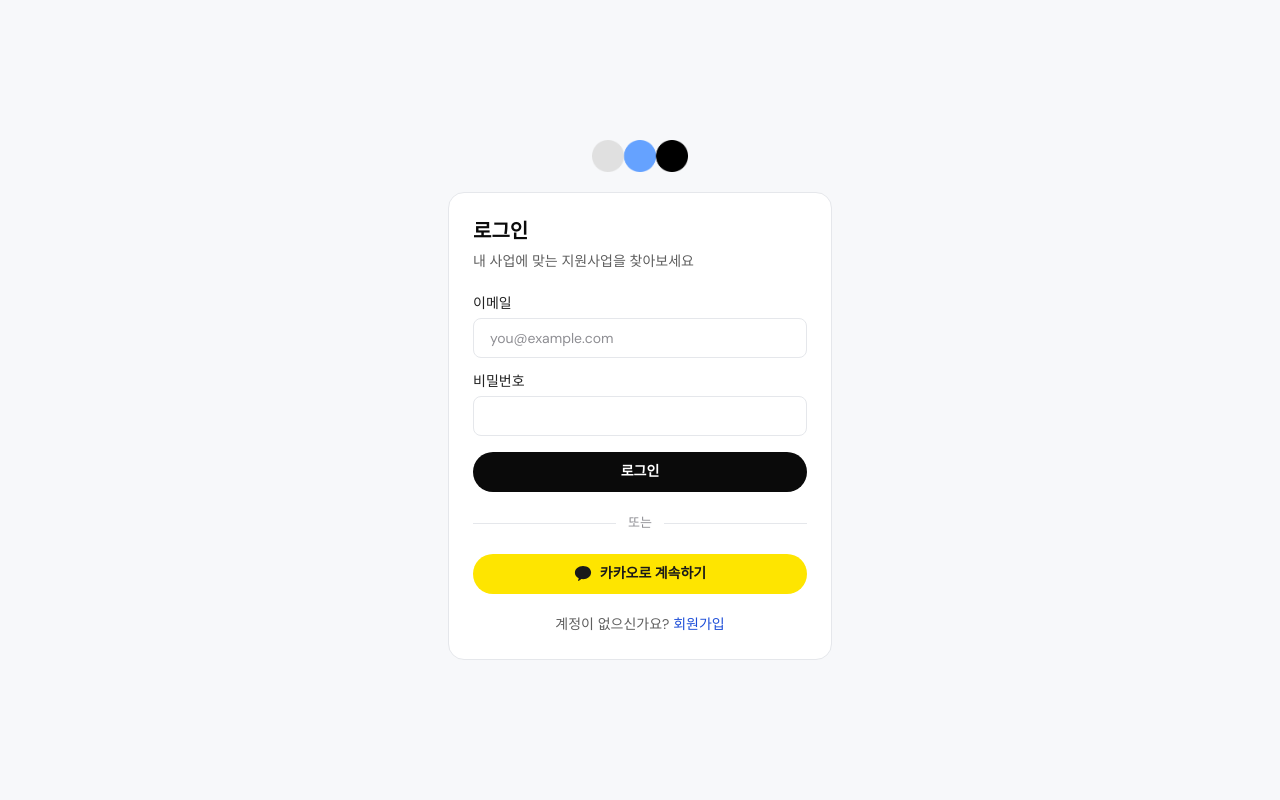
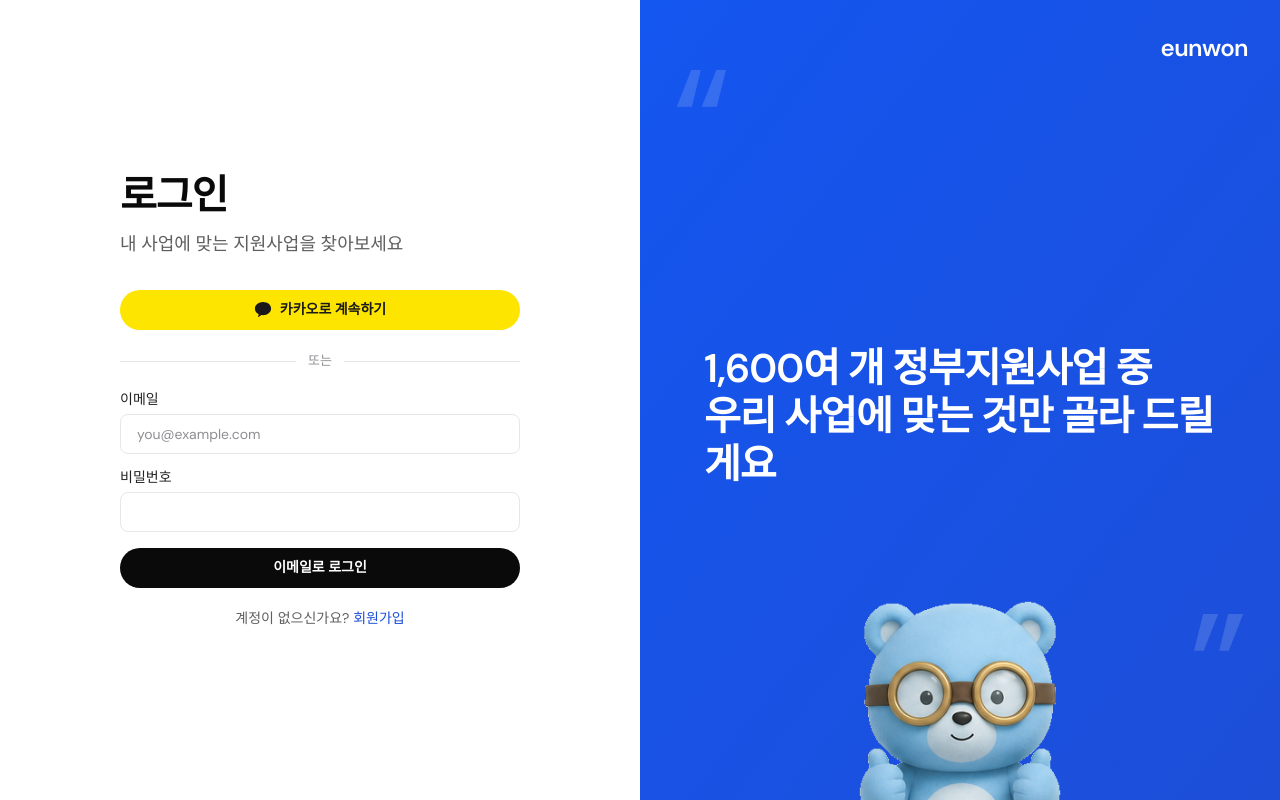
Before and after one commit to dldnlee/eunwon, a Next.js app: page /login in a window 1280 px wide. Built offline with nearby package versions, Linux system fonts and the light colour scheme.

Commit message:
feat: split-screen auth layout for login and signup

```diff
--- a/app/(auth)/login/page.tsx
+++ b/app/(auth)/login/page.tsx
@@ -7,8 +7,7 @@ import { createClient } from '@/lib/supabase/client';
 import { Button } from '@/components/ui/button';
 import { Input } from '@/components/ui/input';
 import { Label } from '@/components/ui/label';
-import { Card, CardContent, CardHeader, CardTitle, CardDescription } from '@/components/ui/card';
-import { Logo } from '@/components/Logo';
+import { AuthSplitLayout } from '@/components/AuthSplitLayout';
 import { KakaoLoginButton } from '@/components/KakaoLoginButton';
 
 function LoginForm() {
@@ -42,12 +41,18 @@ function LoginForm() {
   }
 
   return (
-    <Card className="w-full max-w-sm">
-      <CardHeader>
-        <CardTitle>로그인</CardTitle>
-        <CardDescription>내 사업에 맞는 지원사업을 찾아보세요</CardDescription>
-      </CardHeader>
-      <CardContent>
+    <AuthSplitLayout
+      title="로그인"
+      description="내 사업에 맞는 지원사업을 찾아보세요"
+    >
+      <KakaoLoginButton nextPath={searchParams.get('next') ?? undefined} />
+
+      <div className="my-lg flex items-center gap-sm text-caption text-stone">
+        <span className="h-px flex-1 bg-hairline" />
+        또는
+        <span className="h-px flex-1 bg-hairline" />
+      </div>
+
       <form onSubmit={handleSubmit} className="flex flex-col gap-md" noValidate>
         <div className="flex flex-col gap-xs">
           <Label htmlFor="email">이메일</Label>
@@ -82,33 +87,24 @@ function LoginForm() {
           </p>
         )}
         <Button type="submit" disabled={loading} className="w-full">
-            {loading ? '로그인 중...' : '로그인'}
+          {loading ? '로그인 중...' : '이메일로 로그인'}
         </Button>
       </form>
-        <div className="my-lg flex items-center gap-sm text-caption text-stone">
-          <span className="h-px flex-1 bg-hairline" />
-          또는
-          <span className="h-px flex-1 bg-hairline" />
-        </div>
-        <KakaoLoginButton nextPath={searchParams.get('next') ?? undefined} />
+
       <p className="mt-lg text-center text-body-sm text-steel">
         계정이 없으신가요?{' '}
         <Link href="/signup" className="font-medium text-brand-blue-deep hover:underline">
           회원가입
         </Link>
       </p>
-      </CardContent>
-    </Card>
+    </AuthSplitLayout>
   );
 }
 
 export default function LoginPage() {
   return (
-    <div className="flex min-h-screen flex-col items-center justify-center gap-lg bg-surface p-md">
-      <Logo className="h-8 w-auto" />
     <Suspense>
       <LoginForm />
     </Suspense>
-    </div>
   );
 }
--- a/app/(auth)/signup/page.tsx
+++ b/app/(auth)/signup/page.tsx
@@ -7,8 +7,7 @@ import { createClient } from '@/lib/supabase/client';
 import { Button } from '@/components/ui/button';
 import { Input } from '@/components/ui/input';
 import { Label } from '@/components/ui/label';
-import { Card, CardContent, CardHeader, CardTitle, CardDescription } from '@/components/ui/card';
-import { Logo } from '@/components/Logo';
+import { AuthSplitLayout } from '@/components/AuthSplitLayout';
 import { KakaoLoginButton } from '@/components/KakaoLoginButton';
 
 const EMAIL_PATTERN = /^[^\s@]+@[^\s@]+\.[^\s@]+$/;
@@ -70,14 +69,10 @@ export default function SignupPage() {
   }
 
   return (
-    <div className="flex min-h-screen flex-col items-center justify-center gap-lg bg-surface p-md">
-      <Logo className="h-8 w-auto" />
-      <Card className="w-full max-w-sm">
-        <CardHeader>
-          <CardTitle>회원가입</CardTitle>
-          <CardDescription>무료로 5개 지원사업 매칭을 받아보세요</CardDescription>
-        </CardHeader>
-        <CardContent>
+    <AuthSplitLayout
+      title="회원가입"
+      description="무료로 5개 지원사업 매칭을 받아보세요"
+    >
       {sent ? (
         <div
           role="status"
@@ -97,6 +92,14 @@ export default function SignupPage() {
         </div>
       ) : (
         <>
+          <KakaoLoginButton />
+
+          <div className="my-lg flex items-center gap-sm text-caption text-stone">
+            <span className="h-px flex-1 bg-hairline" />
+            또는
+            <span className="h-px flex-1 bg-hairline" />
+          </div>
+
           <form onSubmit={handleSubmit} className="flex flex-col gap-md" noValidate>
             <div className="flex flex-col gap-xs">
               <Label htmlFor="email">이메일</Label>
@@ -146,15 +149,10 @@ export default function SignupPage() {
               </p>
             )}
             <Button type="submit" disabled={loading} className="w-full">
-                  {loading ? '가입 중...' : '회원가입'}
+              {loading ? '가입 중...' : '이메일로 회원가입'}
             </Button>
           </form>
-              <div className="my-lg flex items-center gap-sm text-caption text-stone">
-                <span className="h-px flex-1 bg-hairline" />
-                또는
-                <span className="h-px flex-1 bg-hairline" />
-              </div>
-              <KakaoLoginButton />
+
           <p className="mt-lg text-center text-body-sm text-steel">
             이미 계정이 있으신가요?{' '}
             <Link href="/login" className="font-medium text-brand-blue-deep hover:underline">
@@ -163,8 +161,6 @@ export default function SignupPage() {
           </p>
         </>
       )}
-        </CardContent>
-      </Card>
-    </div>
+    </AuthSplitLayout>
   );
 }
--- /dev/null
+++ b/components/AuthSplitLayout.tsx
@@ -0,0 +1,72 @@
+import Image from 'next/image';
+
+/** Make.com-style split auth layout: form column on the left, full-bleed brand
+ *  panel on the right (desktop only — collapses to a single centered column with
+ *  the logo on top below lg). Form content stays in the pages; this only owns
+ *  the chrome. */
+export function AuthSplitLayout({
+  title,
+  description,
+  children,
+}: {
+  title: string;
+  description: string;
+  children: React.ReactNode;
+}) {
+  return (
+    <div className="flex min-h-screen bg-canvas">
+      {/* Left — form column */}
+      <div className="flex w-full flex-col justify-center px-md py-section-lg lg:w-1/2 lg:px-xxl">
+        <div className="mx-auto flex w-full max-w-[400px] flex-col">
+          {/* Logo lives on the brand panel on desktop; keep it here on mobile where
+              the panel is hidden. */}
+          <p className="mb-xxl text-heading-sm font-semibold tracking-tight text-ink lg:hidden">
+            eunwon
+          </p>
+          <h1 className="text-heading-lg text-ink">{title}</h1>
+          <p className="mb-xxl mt-sm text-subtitle text-steel">{description}</p>
+          {children}
+        </div>
+      </div>
+
+      {/* Right — brand panel (desktop only) */}
+      <aside className="relative hidden w-1/2 flex-col justify-between overflow-hidden bg-gradient-to-br from-brand-blue to-brand-blue-deep p-xxl lg:flex">
+        {/* Oversized decorative quote marks, echoing the source design's quote layout */}
+        <span
+          aria-hidden="true"
+          className="pointer-events-none absolute left-xxl top-section-sm select-none text-[160px] leading-none text-white/15"
+        >
+          &ldquo;
+        </span>
+        <span
+          aria-hidden="true"
+          className="pointer-events-none absolute bottom-section-sm right-xxl select-none text-[160px] leading-none text-white/15"
+        >
+          &rdquo;
+        </span>
+
+        <p className="text-right text-heading-sm font-semibold tracking-tight text-on-dark">
+          eunwon
+        </p>
+
+        <div className="relative flex flex-1 items-center px-xxl">
+          <p className="text-heading-lg text-on-dark">
+            1,600여 개 정부지원사업 중
+            <br />
+            우리 사업에 맞는 것만 골라 드릴게요
+          </p>
+        </div>
+
+        {/* Mascot peeking up from the bottom edge — the panel's overflow-hidden clips
+            the lower half of the image so only the upper body shows. */}
+        <Image
+          src="/mascot/thumbs-up.png"
+          alt="eunwon 마스코트"
+          width={360}
+          height={360}
+          className="pointer-events-none absolute -bottom-[140px] left-1/2 -translate-x-1/2"
+        />
+      </aside>
+    </div>
+  );
+}
```
Lines whose indentation alone changed are shown as unchanged.
